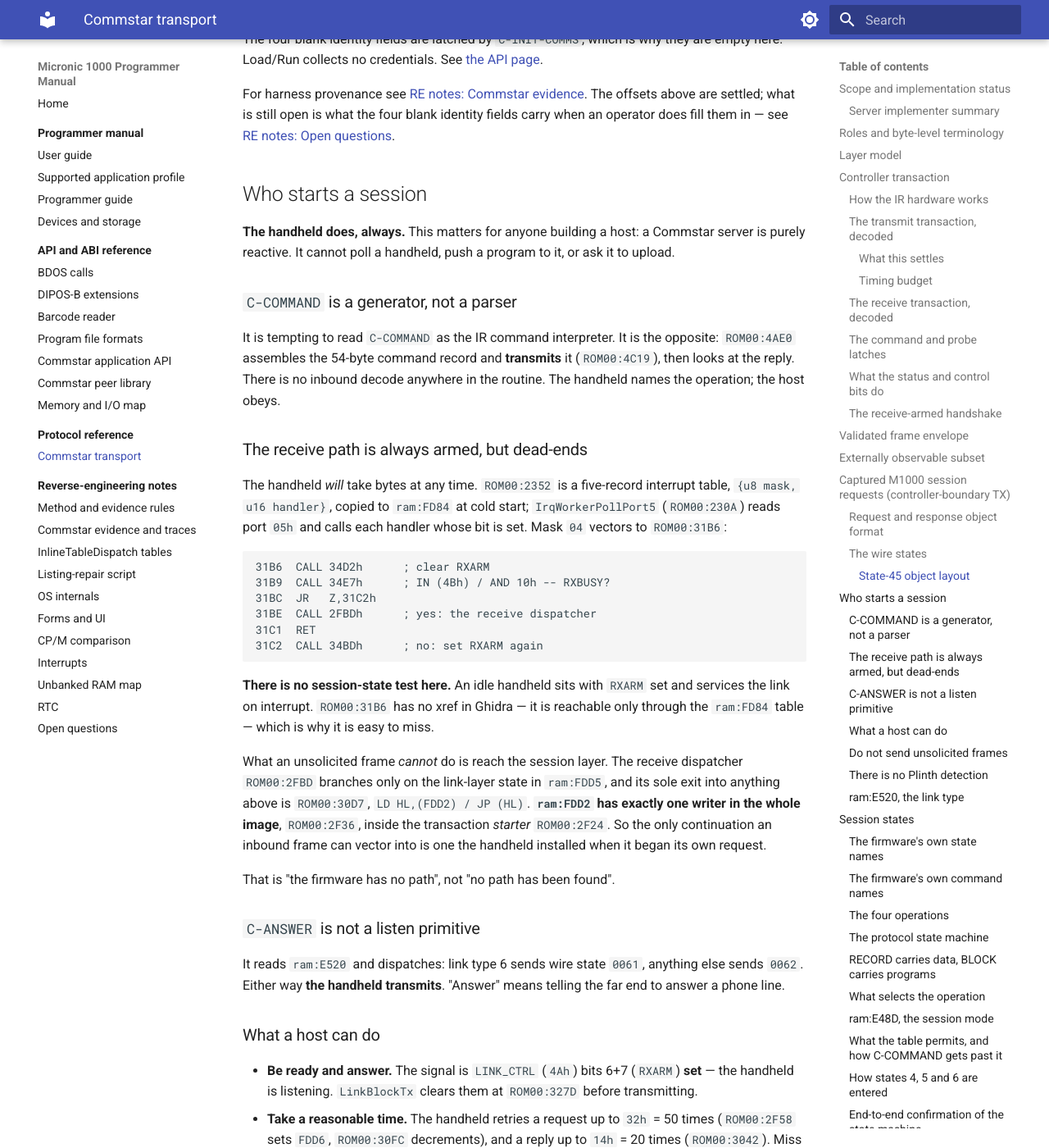
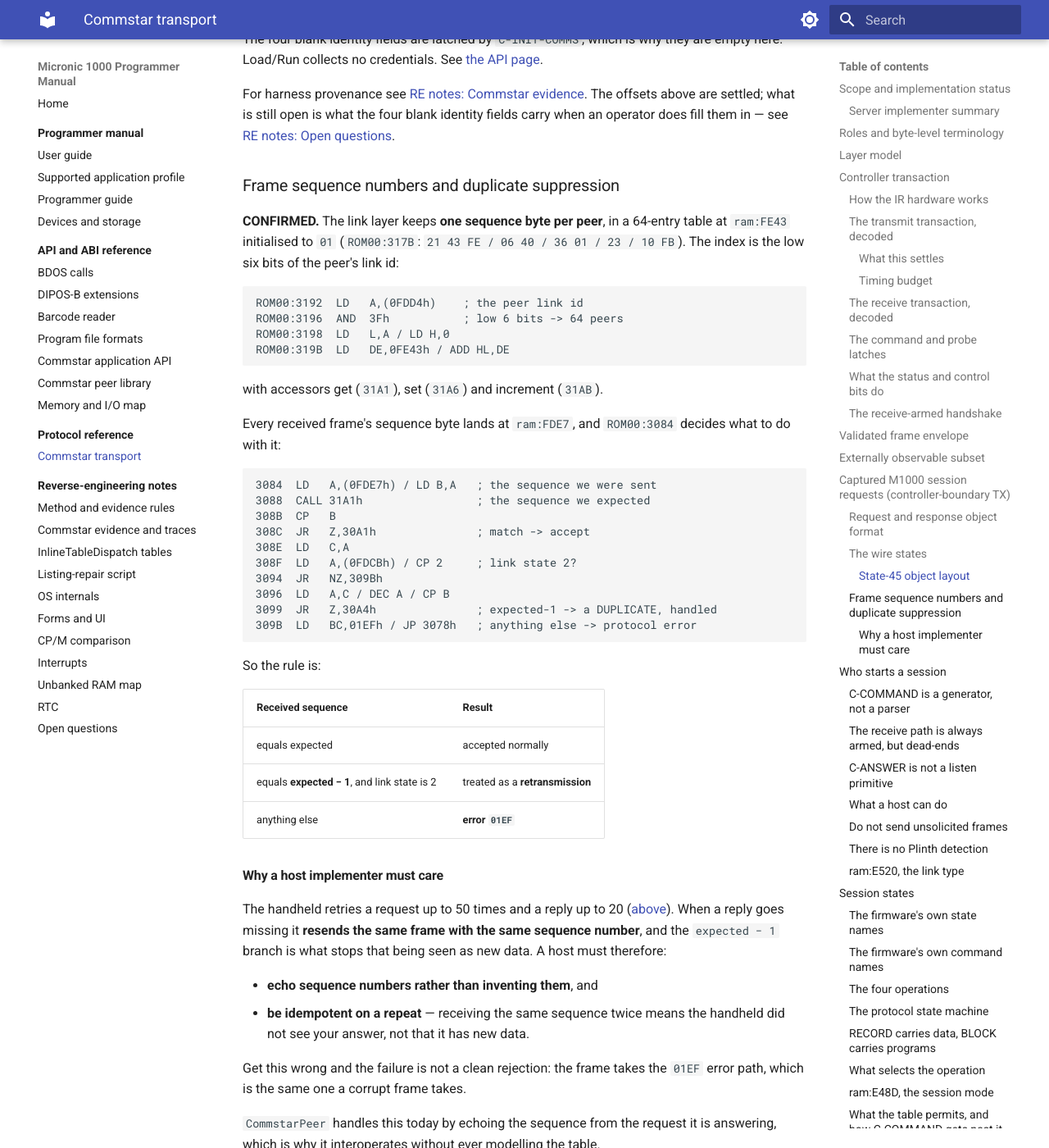
Before and after one commit to philpem/micronic1000, an MkDocs documentation site: the page built from doc/protocol/commstar.md, in a window 1280 px wide and 1400 px high, scrolled down 15404 px. Shown: the whole window at 82% size. Built offline with MkDocs 1.6.1 and Material for MkDocs 9.7.7, drawn with Linux system fonts in a browser that asks for light colours.

Commit message:
Document per-peer frame sequence numbers and duplicate suppression
The 64-byte table at ram:FE43 turns out to be one sequence byte per peer,
indexed by the low six bits of the link id, initialised to 01 and
compared against the received frame's sequence byte at ram:FDE7.

ROM00:3084 accepts a match, treats expected-1 as a retransmission when
the link state is 2, and sends anything else to error 01EF.

That matters for a host implementation, because the handheld retries a
request up to 50 times and resends with the same sequence number when a
reply goes missing. A host must echo sequence numbers rather than
invent them, and must be idempotent on a repeat -- a repeated sequence
means its answer was not seen, not that there is new data. Getting it
wrong takes the same error path as a corrupt frame rather than failing
cleanly.

CommstarPeer already does the right thing by echoing the sequence from
the request it answers, which is why it interoperates without modelling
the table at all.

Co-Authored-By: Claude Opus 5 <noreply@anthropic.com>
Claude-Session: https://claude.ai/code/session_01QBz9pn8cwR4hKVMeDTvs7x

````diff
--- a/doc/protocol/commstar.md
+++ b/doc/protocol/commstar.md
@@ -612,6 +612,63 @@ For harness provenance see
 The offsets above are settled; what is still open is what the four blank
 identity fields carry when an operator does fill them in — see
 [RE notes: Open questions](../re-notes/open-questions.md#state-45-payload-structure).
+
+### Frame sequence numbers and duplicate suppression
+
+**CONFIRMED.** The link layer keeps **one sequence byte per peer**, in a
+64-entry table at `ram:FE43` initialised to `01` (`ROM00:317B`:
+`21 43 FE / 06 40 / 36 01 / 23 / 10 FB`). The index is the low six bits of
+the peer's link id:
+
+```text
+ROM00:3192  LD   A,(0FDD4h)    ; the peer link id
+ROM00:3196  AND  3Fh           ; low 6 bits -> 64 peers
+ROM00:3198  LD   L,A / LD H,0
+ROM00:319B  LD   DE,0FE43h / ADD HL,DE
+```
+
+with accessors get (`31A1`), set (`31A6`) and increment (`31AB`).
+
+Every received frame's sequence byte lands at `ram:FDE7`, and `ROM00:3084`
+decides what to do with it:
+
+```text
+3084  LD   A,(0FDE7h) / LD B,A   ; the sequence we were sent
+3088  CALL 31A1h                 ; the sequence we expected
+308B  CP   B
+308C  JR   Z,30A1h               ; match -> accept
+308E  LD   C,A
+308F  LD   A,(0FDCBh) / CP 2     ; link state 2?
+3094  JR   NZ,309Bh
+3096  LD   A,C / DEC A / CP B
+3099  JR   Z,30A4h               ; expected-1 -> a DUPLICATE, handled
+309B  LD   BC,01EFh / JP 3078h   ; anything else -> protocol error
+```
+
+So the rule is:
+
+| Received sequence | Result |
+|---|---|
+| equals expected | accepted normally |
+| equals **expected − 1**, and link state is 2 | treated as a **retransmission** |
+| anything else | **error `01EF`** |
+
+#### Why a host implementer must care
+
+The handheld retries a request up to 50 times and a reply up to 20
+([above](#what-a-host-can-do)). When a reply goes missing it **resends the
+same frame with the same sequence number**, and the `expected − 1` branch is
+what stops that being seen as new data. A host must therefore:
+
+* **echo sequence numbers rather than inventing them**, and
+* **be idempotent on a repeat** — receiving the same sequence twice means the
+  handheld did not see your answer, not that it has new data.
+
+Get this wrong and the failure is not a clean rejection: the frame takes the
+`01EF` error path, which is the same one a corrupt frame takes.
+
+`CommstarPeer` handles this today by echoing the sequence from the request it
+is answering, which is why it interoperates without ever modelling the table.
 
 ## Who starts a session
 
````
